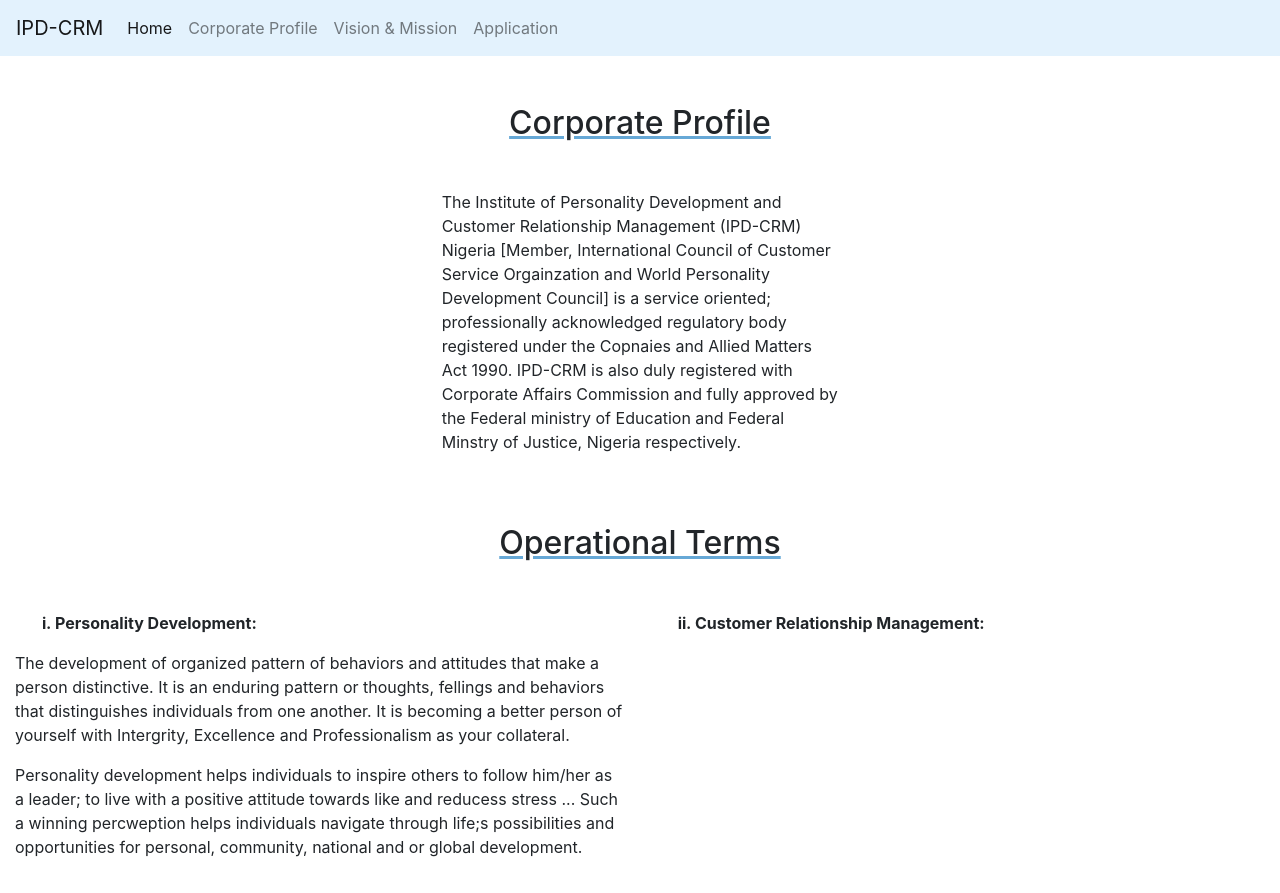
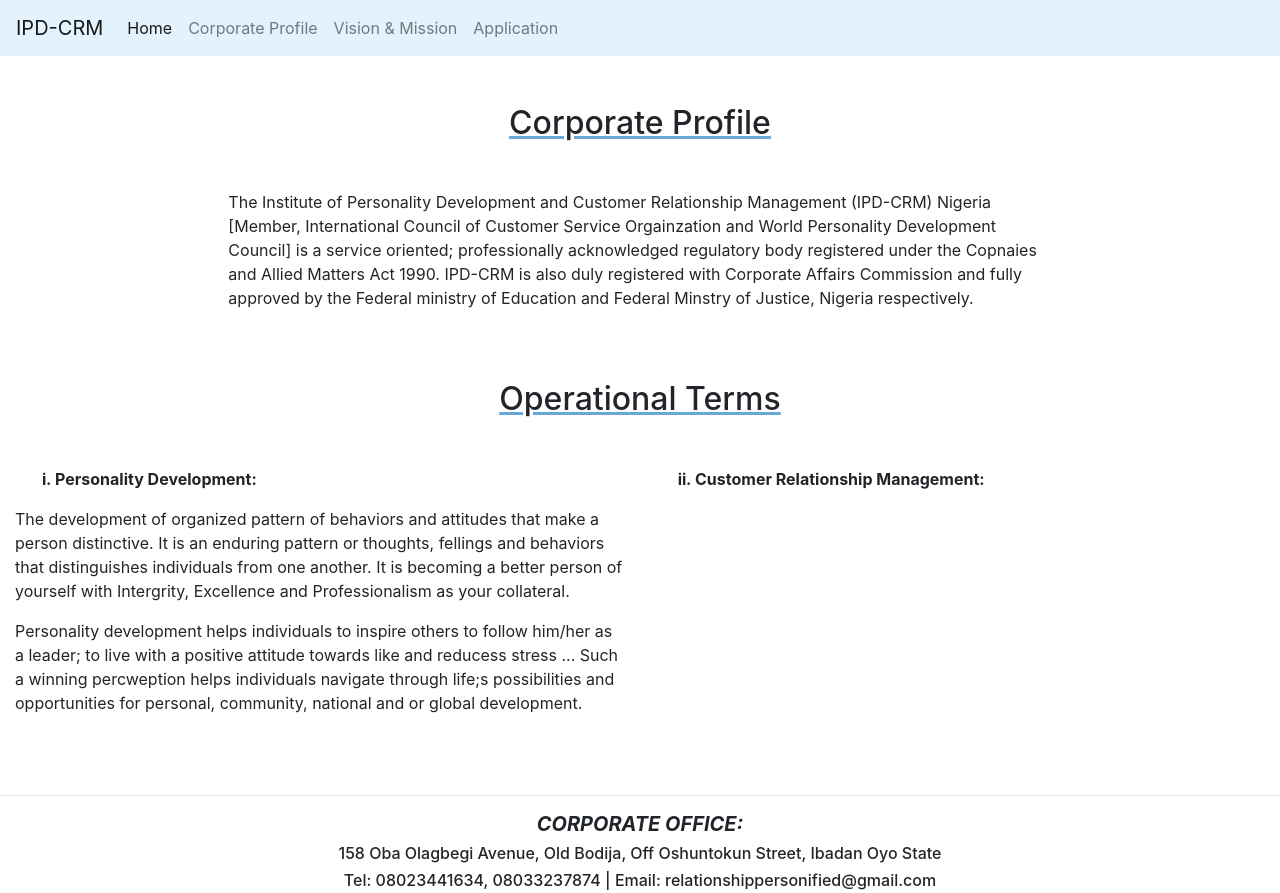
Before and after one commit to dscleadcity/ipd-crm, a website: page pages/corporate-profile.html in a window 1280 px wide. Shown: the top 893 px of the page. Drawn offline with nearby package versions, Linux system fonts and the light colour scheme.

Commit message:
edited html

```diff
--- a/pages/corporate-profile.html
+++ b/pages/corporate-profile.html
@@ -54,7 +54,7 @@
   <div class="container-fluid block">
     <div class="row justify-content-center">
       <div class="col-lg"></div>
-      <div class="col col-lg">
+      <div class="col col-lg-8">
         <p>The Institute of Personality Development and Customer Relationship Management (IPD-CRM) Nigeria [Member, International Council of Customer Service Orgainzation and World Personality Development Council] is a service oriented; professionally acknowledged regulatory body registered under the Copnaies and Allied Matters Act 1990. IPD-CRM is also duly registered with Corporate Affairs Commission and fully approved by the Federal ministry of Education and Federal Minstry of Justice, Nigeria respectively.</p>
       </div>
       <div class="col-lg"></div>
```
